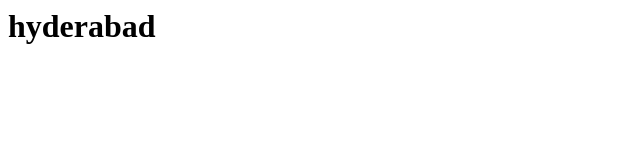
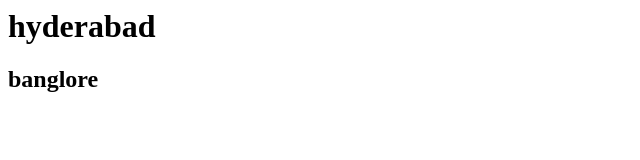
Before and after one commit to rishikeshkumaryadav77/creatingAndPushingaBranch, a plain HTML site: page index.html in a window 1280 px wide. Shown: the whole page, without its empty margins (0-640 px from the left). Drawn offline with Linux system fonts and the light colour scheme.

Commit message:
banglore index.html

```diff
--- a/index.html
+++ b/index.html
@@ -1 +1,2 @@
 <h1>hyderabad</h1>
+<h2>banglore</h2>
```
